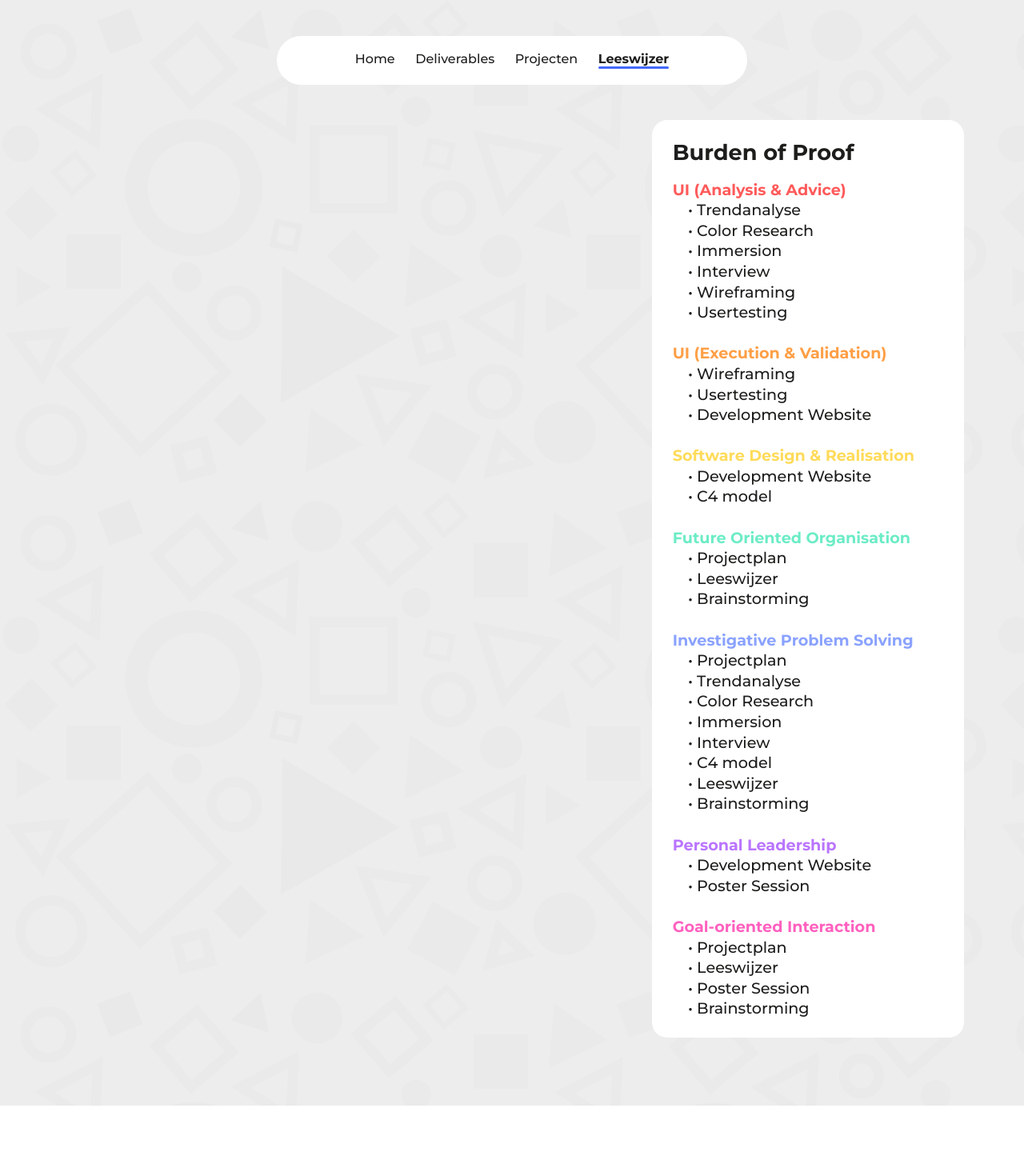
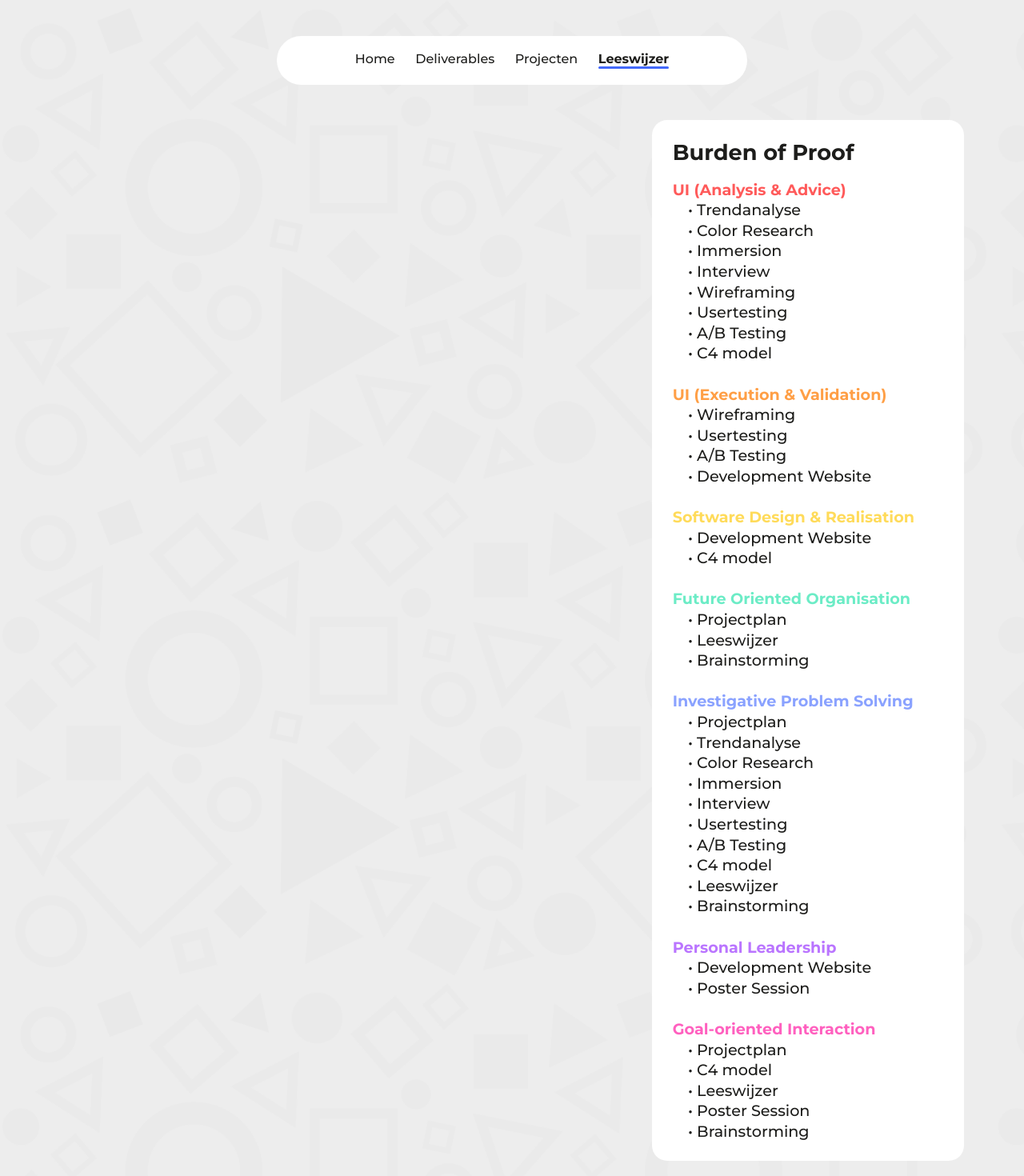
Before and after one commit to metteghijsen/semester6-website, a Nuxt app in the folder frontend/: page /leeswijzer in a window 1280 px wide. Shown: the top 1470 px of the page at 80% size. Built offline with nearby package versions, Linux system fonts and the light colour scheme.

Commit message:
Feature: Added missing projects to leeswijzer page

```diff
--- a/frontend/pages/leeswijzer.vue
+++ b/frontend/pages/leeswijzer.vue
@@ -10,6 +10,8 @@
               <UiTypography type="h3" size="heading3" class="mb-3">
                 Burden of Proof
               </UiTypography>
+
+              <!-- Leeruitkomst 1 -->
               <div>
                 <UiTypography type="h4" size="heading4" color="text-red100">
                   UI (Analysis & Advice)
@@ -50,8 +52,21 @@
                     • Usertesting
                   </UiTypography>
                 </NuxtLink>
+
+                <NuxtLink to="/deliverable/abtesting">
+                  <UiTypography type="p" class="ml-3 my-0.5 hover:opacity-50 transition-all">
+                    • A/B Testing
+                  </UiTypography>
+                </NuxtLink>
+
+                <NuxtLink to="/deliverable/c4model">
+                  <UiTypography type="p" class="ml-3 my-0.5 hover:opacity-50 transition-all">
+                    • C4 model
+                  </UiTypography>
+                </NuxtLink>
               </div>
 
+              <!-- Leeruitkomst 2 -->
               <div>
                 <UiTypography type="h4" size="heading4" color="text-orange100" class="mt-5">
                   UI (Execution & Validation)
@@ -69,6 +84,12 @@
                   </UiTypography>
                 </NuxtLink>
 
+                <NuxtLink to="/deliverable/abtesting">
+                  <UiTypography type="p" class="ml-3 my-0.5 hover:opacity-50 transition-all">
+                    • A/B Testing
+                  </UiTypography>
+                </NuxtLink>
+
                 <NuxtLink to="/deliverable/developmentwebsite">
                   <UiTypography type="p" class="ml-3 my-0.5 hover:opacity-50 transition-all">
                     • Development Website
@@ -76,6 +97,7 @@
                 </NuxtLink>
               </div>
 
+              <!-- Leeruitkomst 3 -->
               <div>
                 <UiTypography type="h4" size="heading4" color="text-yellow100" class="mt-5">
                   Software Design & Realisation
@@ -94,6 +116,7 @@
                 </NuxtLink>
               </div>
 
+              <!-- Leeruitkomst 4 -->
               <div>
                 <UiTypography type="h4" size="heading4" color="text-green100" class="mt-5">
                   Future Oriented Organisation
@@ -118,6 +141,7 @@
                 </NuxtLink>
               </div>
 
+              <!-- Leeruitkomst 5 -->
               <div>
                 <UiTypography type="h4" size="heading4" color="text-blue100" class="mt-5">
                   Investigative Problem Solving
@@ -153,6 +177,18 @@
                   </UiTypography>
                 </NuxtLink>
 
+                <NuxtLink to="/deliverable/usertesting">
+                  <UiTypography type="p" class="ml-3 my-0.5 hover:opacity-50 transition-all">
+                    • Usertesting
+                  </UiTypography>
+                </NuxtLink>
+
+                <NuxtLink to="/deliverable/abtesting">
+                  <UiTypography type="p" class="ml-3 my-0.5 hover:opacity-50 transition-all">
+                    • A/B Testing
+                  </UiTypography>
+                </NuxtLink>
+
                 <NuxtLink to="/deliverable/c4model">
                   <UiTypography type="p" class="ml-3 my-0.5 hover:opacity-50 transition-all">
                     • C4 model
@@ -172,6 +208,7 @@
                 </NuxtLink>
               </div>
 
+              <!-- Leeruitkomst 6 -->
               <div>
                 <UiTypography type="h4" size="heading4" color="text-purple100" class="mt-5">
                   Personal Leadership
@@ -190,6 +227,7 @@
                 </NuxtLink>
               </div>
 
+              <!-- Leeruitkomst 7 -->
               <div>
                 <UiTypography type="h4" size="heading4" color="text-pink100" class="mt-5">
                   Goal-oriented Interaction
@@ -198,6 +236,12 @@
                 <NuxtLink to="/deliverable/projectplan">
                   <UiTypography type="p" class="ml-3 my-0.5 hover:opacity-50 transition-all">
                     • Projectplan
+                  </UiTypography>
+                </NuxtLink>
+
+                <NuxtLink to="/deliverable/c4model">
+                  <UiTypography type="p" class="ml-3 my-0.5 hover:opacity-50 transition-all">
+                    • C4 model
                   </UiTypography>
                 </NuxtLink>
 
```
